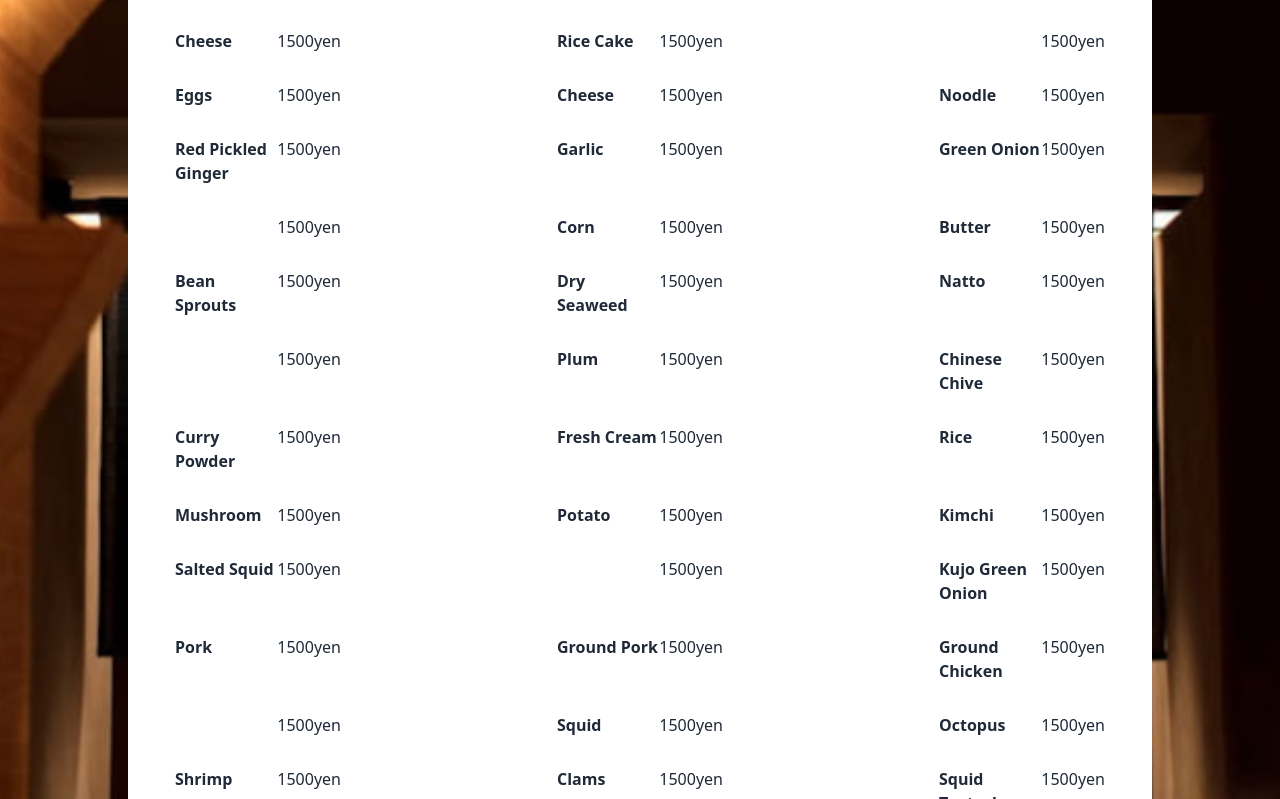
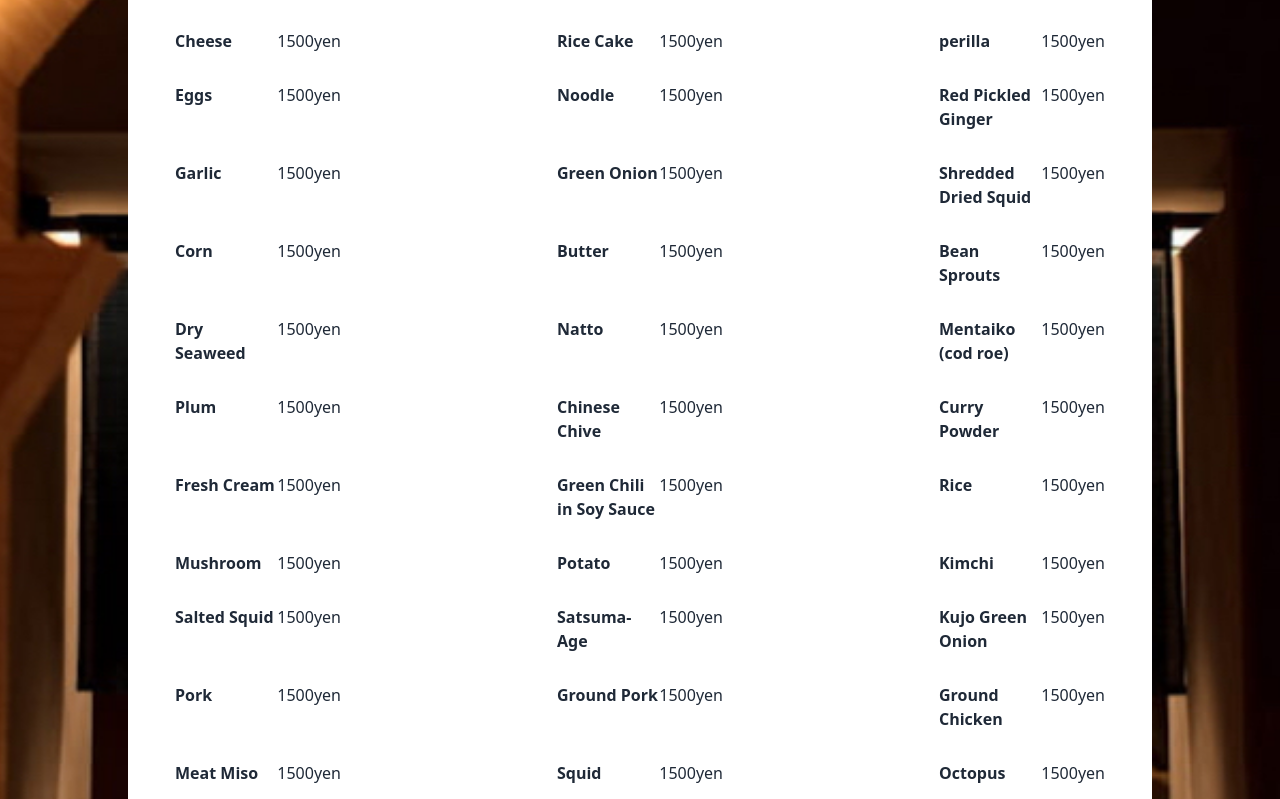
Before and after one commit to shuhay70/moheji-menu, a Next.js app in the folder frontend/: page /en/menu/topping in a window 1280 px wide. Shown: the part 341-1140 px from the top of the page. Built offline with nearby package versions, Linux system fonts and the light colour scheme.

Commit message:
Correcting Topping page

```diff
--- a/frontend/messages/en.json
+++ b/frontend/messages/en.json
@@ -25,7 +25,7 @@
   "Monja": {
     "Monja1": "Mentaiko Mochi Monja",
     "description1": "The fresh cream perfectly complements the delicious flavor of mentaiko in this No.1 favorite monjayaki! Add mozzarella cheese  as a topping to enhance the taste and make it even more  delicious!",
-    "ingredients1": " Ingredients: cabbage, tempura crisps (with shrimp), dashi, fresh  cream, mentaiko (cod roe), mochi",
+    "ingredients1": " Ingredients: cabbage, tempura crisps (with shrimp), dashi, shredded dried squid, fresh  cream, mentaiko (cod roe), mochi",
     "Monja2": "Kaisen Monja",
     "description2": "This monjayaki restaurant, operated by a seafood wholesaler with 150 years of history at Tsukiji and Toyosu, offers the finest flavors only they can provide! All seafood is sourced fresh from Tsukiji and Toyosu markets every morning",
     "ingredients2": "Ingredients: cabbage, tempura crisps (with shrimp), dashi, shredded dried squid, squid, octopus, shrimp, salted fish guts, scallops",
@@ -125,7 +125,7 @@
     "price1": "1500yen",
     "title2": "Rice Cake",
     "price2": "1500yen",
-    "title3": "",
+    "title3": "perilla",
     "price3": "1500yen",
     "title4": "Eggs",
     "price4": "1500yen",
@@ -137,7 +137,7 @@
     "price7": "1500yen",
     "title8": "Green Onion",
     "price8": "1500yen",
-    "title9": "",
+    "title9": "Shredded Dried Squid",
     "price9": "1500yen",
     "title10": "Corn",
     "price10": "1500yen",
@@ -151,7 +151,7 @@
     "price13": "1500yen",
     "title14": "Natto",
     "price14": "1500yen",
-    "title15": "",
+    "title15": "Mentaiko (cod roe)",
     "price15": "1500yen",
     "title16": "Plum",
     "price16": "1500yen",
@@ -173,7 +173,7 @@
     "price24": "1500yen",
     "title25": "Salted Squid",
     "price25": "1500yen",
-    "title26": "",
+    "title26": "Satsuma-Age",
     "price26": "1500yen",
     "title27": "Kujo Green Onion ",
     "price27": "1500yen",
@@ -183,7 +183,7 @@
     "price29": "1500yen",
     "title30": "Ground Chicken",
     "price30": "1500yen",
-    "title31": "",
+    "title31": "Meat Miso",
     "price31": "1500yen",
     "title32": "Squid",
     "price32": "1500yen",
@@ -199,7 +199,7 @@
     "price37": "1500yen",
     "title38": "Scallop",
     "price38": "1500yen",
-    "title39": "Beef Sinew",
+    "title39": "Beef Tendon",
     "price39": "1500yen",
     "title40": "Garlic Butter",
     "price40": "220yen"
@@ -211,7 +211,7 @@
     "title1": "Green Chili in Soy Sauce (青唐醤油漬け)",
     "price1": "1500 yen",
     "ingredients1": "Ingredients: cabbage, tempura crumbs, sakura shrimp, egg, batter, pork",
-    "title2": "Cucumber with Miso (力士肉味噌きゅうり)",
+    "title2": "Cucumber with Meat Miso (力士肉味噌きゅうり)",
     "price2": "1500 yen",
     "ingredients2": "Ingredients: cabbage, tempura crumbs, sakura shrimp, egg, batter, shrimp, octopus, scallop, squid, squid tentacles",
     "title3": "Cucumber with Plum and Wasabi (たたききゅうりの梅わさび和え)",
--- a/frontend/src/app/[locale]/components/Header.tsx
+++ b/frontend/src/app/[locale]/components/Header.tsx
@@ -161,7 +161,7 @@ export default function HomePage() {
               </div>
               <ul
                 tabIndex={0}
-                className="dropdown-content menu bg-gray-200 rounded-box z-[1] w-[100%] h-[155px] p-2 shadow"
+                className="dropdown-content menu bg-gray-200 rounded-box z-[1] w-[100%] h-[55px] p-2 shadow"
               >
                 <div className="lg:pt-[7px]">
                   <Link
@@ -179,13 +179,6 @@ export default function HomePage() {
                   >
                     {t("button21")}
                   </Link>
-                  <Link
-                    className="text-black text-[13px] lg:p-4 flex items-center justify-center"
-                    href="/"
-                    locale="zh-CN"
-                  >
-                    {t("button23")}
-                  </Link>
                 </div>
               </ul>
             </div>
--- a/frontend/src/app/[locale]/menu/drink/page.tsx
+++ b/frontend/src/app/[locale]/menu/drink/page.tsx
@@ -237,10 +237,10 @@ export default function HomePage() {
                   <p className=" font-bold  w-[70%]">{t("title40")}</p>
                   <p>{t("price40")}</p>
                 </div>
-                <div className="flex justify-between lg:w-[470px] my-2">
+                {/* <div className="flex justify-between lg:w-[470px] my-2">
                   <p className=" font-bold  w-[70%]">{t("title41")}</p>
                   <p>{t("price41")}</p>
-                </div>
+                </div> */}
               </div>
               <div className="lg:w-[490px] ">
                 <p className="pt-[60px] font-bold flex justify-center">
--- a/frontend/src/app/[locale]/menu/season/page.tsx
+++ b/frontend/src/app/[locale]/menu/season/page.tsx
@@ -62,7 +62,7 @@ export default function HomePage() {
           <div className="lg:w-[1100px] border-t border-gray-300 w-[0px]"></div>
           <div className="lg:flex ">
             <img
-              src="/image/IMG_3171.jpg"
+              src="/image/shirako.jpg"
               className="lg:h-[280px] lg:w-[280px] lg:p-[25px] "
               alt="mennmochi"
             />
@@ -80,7 +80,7 @@ export default function HomePage() {
                 {t("title6")}
               </p>
             </div>
-            <div className="lg:flex">
+            {/* <div className="lg:flex">
               <img
                 src="/image/IMG_3172.jpg"
                 className="lg:h-[280px] lg:w-[280px] lg:p-[25px] "
@@ -101,7 +101,7 @@ export default function HomePage() {
                   {t("title4")}
                 </p>
               </div>
-            </div>
+            </div> */}
           </div>
         </div>
       </div>
--- a/frontend/src/app/[locale]/menu/topping/page.tsx
+++ b/frontend/src/app/[locale]/menu/topping/page.tsx
@@ -40,77 +40,77 @@ export default function HomePage() {
               <p>{t("price4")}</p>
             </div>
             <div className="flex justify-between lg:w-[180px] lg:py-[0px] lg:px-[7px] px-[15px] py-[5px]">
-              <p className="font-bold">{t("title1")}</p>
+              <p className="font-bold">{t("title5")}</p>
               <p>{t("price5")}</p>
             </div>
             <div className="flex justify-between lg:w-[180px] lg:py-[0px] lg:px-[7px] px-[15px] py-[5px]">
-              <p className="font-bold">{t("title5")}</p>
+              <p className="font-bold">{t("title6")}</p>
               <p>{t("price6")}</p>
             </div>
           </div>
           <div className="lg:flex lg:justify-between lg:p-[15px]">
             <div className="flex justify-between lg:w-[180px] lg:py-[0px] lg:px-[7px] px-[15px] py-[5px]">
-              <p className="font-bold">{t("title6")}</p>
+              <p className="font-bold">{t("title7")}</p>
               <p>{t("price7")}</p>
             </div>
             <div className="flex justify-between lg:w-[180px] lg:py-[0px] lg:px-[7px] px-[15px] py-[5px]">
-              <p className="font-bold">{t("title7")}</p>
+              <p className="font-bold">{t("title8")}</p>
               <p>{t("price8")}</p>
             </div>
             <div className="flex justify-between lg:w-[180px] lg:py-[0px] lg:px-[7px] px-[15px] py-[5px]">
-              <p className="font-bold">{t("title8")}</p>
+              <p className="font-bold">{t("title9")}</p>
               <p>{t("price9")}</p>
             </div>
           </div>
           <div className="lg:flex lg:justify-between lg:p-[15px]">
             <div className="flex justify-between lg:w-[180px] lg:py-[0px] lg:px-[7px] px-[15px] py-[5px]">
-              <p className="font-bold">{t("title9")}</p>
+              <p className="font-bold">{t("title10")}</p>
               <p>{t("price10")}</p>
             </div>
             <div className="flex justify-between lg:w-[180px] lg:py-[0px] lg:px-[7px] px-[15px] py-[5px]">
-              <p className="font-bold">{t("title10")}</p>
+              <p className="font-bold">{t("title11")}</p>
               <p>{t("price11")}</p>
             </div>
             <div className="flex justify-between lg:w-[180px] lg:py-[0px] lg:px-[7px] px-[15px] py-[5px]">
-              <p className="font-bold">{t("title11")}</p>
+              <p className="font-bold">{t("title12")}</p>
               <p>{t("price12")}</p>
             </div>
           </div>
           <div className="lg:flex lg:justify-between lg:p-[15px]">
             <div className="flex justify-between lg:w-[180px] lg:py-[0px] lg:px-[7px] px-[15px] py-[5px]">
-              <p className="font-bold">{t("title12")}</p>
+              <p className="font-bold">{t("title13")}</p>
               <p>{t("price13")}</p>
             </div>
             <div className="flex justify-between lg:w-[180px] lg:py-[0px] lg:px-[7px] px-[15px] py-[5px]">
-              <p className="font-bold">{t("title13")}</p>
+              <p className="font-bold">{t("title14")}</p>
               <p>{t("price14")}</p>
             </div>
             <div className="flex justify-between lg:w-[180px] lg:py-[0px] lg:px-[7px] px-[15px] py-[5px]">
-              <p className="font-bold">{t("title14")}</p>
+              <p className="font-bold">{t("title15")}</p>
               <p>{t("price15")}</p>
             </div>
           </div>
           <div className="lg:flex lg:justify-between lg:p-[15px]">
             <div className="flex justify-between lg:w-[180px] lg:py-[0px] lg:px-[7px] px-[15px] py-[5px]">
-              <p className="font-bold">{t("title15")}</p>
+              <p className="font-bold">{t("title16")}</p>
               <p>{t("price16")}</p>
             </div>
             <div className="flex justify-between lg:w-[180px] lg:py-[0px] lg:px-[7px] px-[15px] py-[5px]">
-              <p className="font-bold">{t("title16")}</p>
+              <p className="font-bold">{t("title17")}</p>
               <p>{t("price17")}</p>
             </div>
             <div className="flex justify-between lg:w-[180px] lg:py-[0px] lg:px-[7px] px-[15px] py-[5px]">
-              <p className="font-bold">{t("title17")}</p>
+              <p className="font-bold">{t("title18")}</p>
               <p>{t("price18")}</p>
             </div>
           </div>
           <div className="lg:flex lg:justify-between lg:p-[15px]">
             <div className="flex justify-between lg:w-[180px] lg:py-[0px] lg:px-[7px] px-[15px] py-[5px]">
-              <p className="font-bold">{t("title18")}</p>
+              <p className="font-bold">{t("title19")}</p>
               <p>{t("price19")}</p>
             </div>
             <div className="flex justify-between lg:w-[180px] lg:py-[0px] lg:px-[7px] px-[15px] py-[5px]">
-              <p className="font-bold">{t("title19")}</p>
+              <p className="font-bold">{t("title20")}</p>
               <p>{t("price20")}</p>
             </div>
             <div className="flex justify-between lg:w-[180px] lg:py-[0px] lg:px-[7px] px-[15px] py-[5px]">
--- a/frontend/src/i18n/request.ts
+++ b/frontend/src/i18n/request.ts
@@ -1,12 +1,10 @@
 import { getRequestConfig } from "next-intl/server";
 import { routing } from "./routing";
 
-type Locale = (typeof routing.locales)[number];
+export default getRequestConfig(async ({ requestLocale }) => {
+  let locale = await requestLocale;
 
-export default getRequestConfig(async ({ requestLocale }) => {
-  let locale: Locale = (await requestLocale) as Locale;
-
-  if (!locale || !routing.locales.includes(locale)) {
+  if (!locale || !routing.locales.includes(locale as any)) {
     locale = routing.defaultLocale;
   }
 
```
Also changed, not shown: frontend/public/image/shirako.jpg (added).
